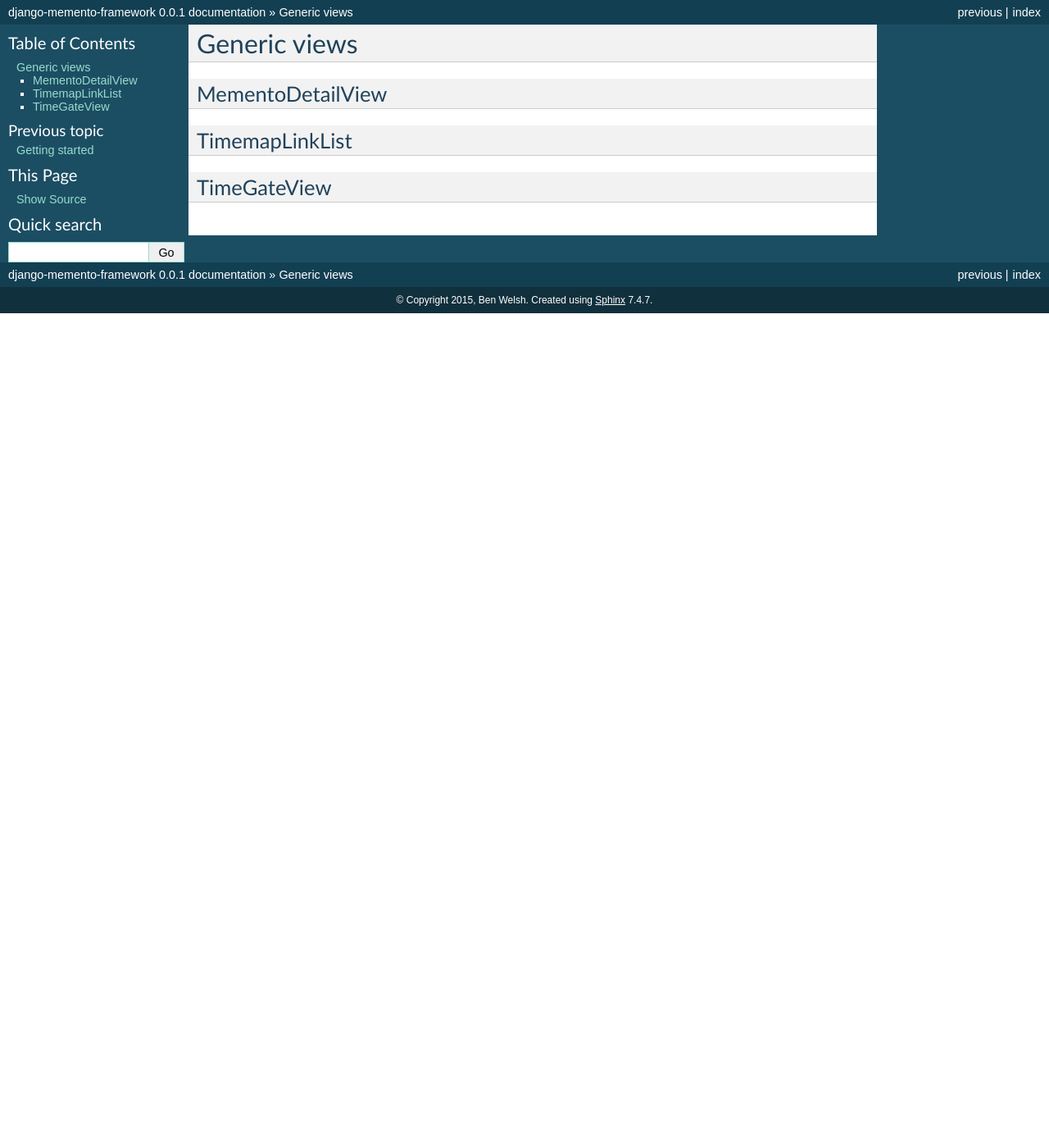
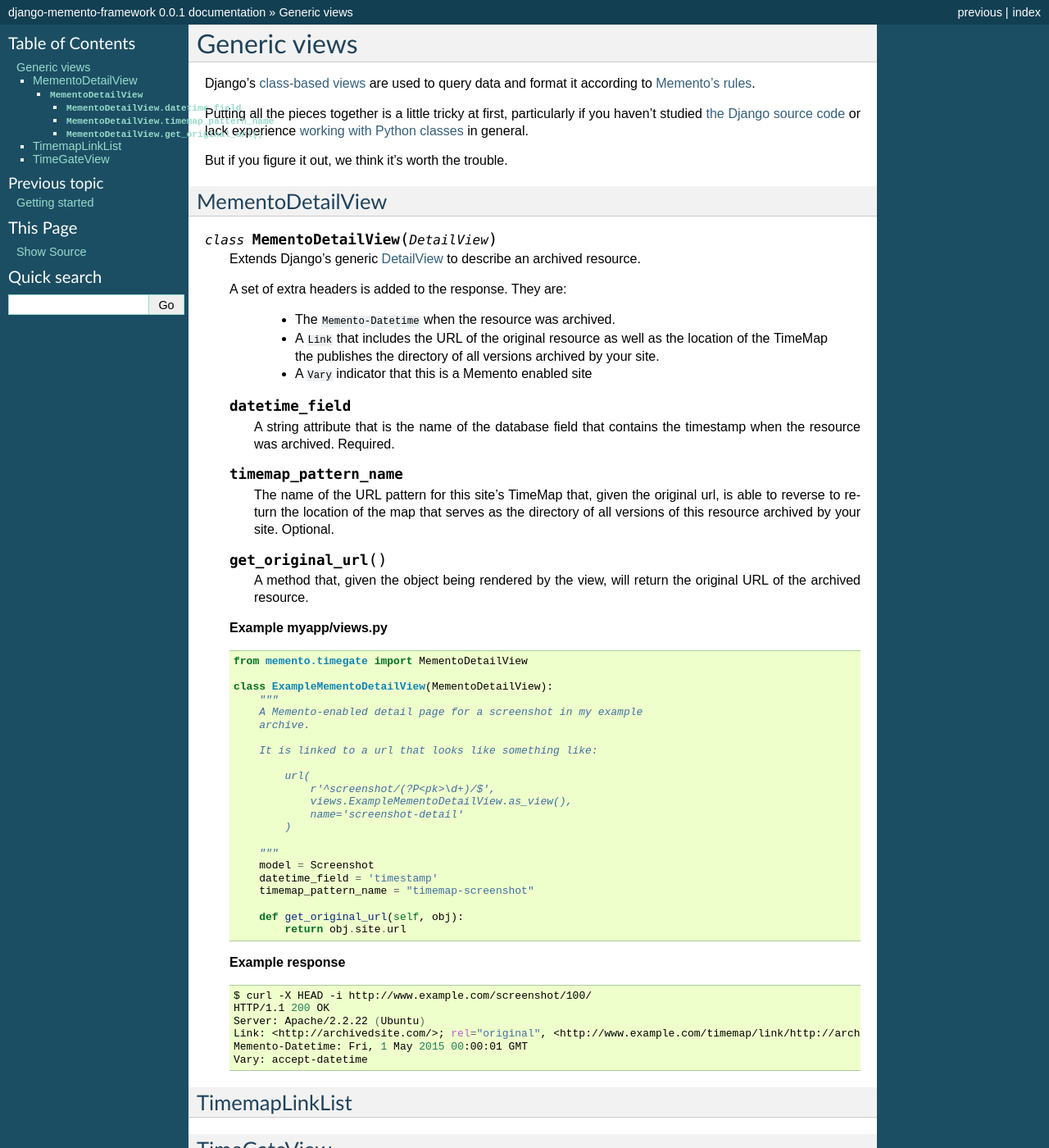
Before and after one commit to palewire/django-memento-framework, a Sphinx documentation site: the page built from docs/genericviews.rst, in a window 1280 px wide and 1400 px high. Shown: the whole window at 82% size. Built offline with Sphinx 7.4.7, drawn with Linux system fonts in a browser that asks for light colours; pages that are not in the unit, such as notebooks, are missing from menus.

Commit message:
MementoDetailView documentation

```diff
--- a/docs/genericviews.rst
+++ b/docs/genericviews.rst
@@ -1,8 +1,78 @@
 Generic views
 =============
 
+Django's `class-based views <https://docs.djangoproject.com/en/dev/topics/class-based-views/>`_  are used to query data and format it according to `Memento's rules <http://www.mementoweb.org/guide/quick-intro/>`_.
+
+Putting all the pieces together is a little tricky at first, particularly if you haven't studied `the Django source code <https://github.com/django/django/tree/master/django/views/generic>`_ or lack experience `working with Python classes <http://www.diveintopython.net/object_oriented_framework/defining_classes.html>`_ in general.
+
+But if you figure it out, we think it's worth the trouble.
+
 MementoDetailView
 -----------------
+
+.. py:class:: MementoDetailView(DetailView)
+
+    Extends Django's generic `DetailView <https://docs.djangoproject.com/en/dev/ref/class-based-views/base/#django.views.generic.base.DetailView>`_ to describe an archived resource.
+
+    A set of extra headers is added to the response. They are:
+
+        * The ``Memento-Datetime`` when the resource was archived.
+
+        * A ``Link`` that includes the URL of the original resource as well
+          as the location of the TimeMap the publishes the directory of
+          all versions archived by your site.
+
+        * A ``Vary`` indicator that this is a Memento enabled site
+
+    .. py:attribute:: datetime_field
+
+        A string attribute that is the name of the database field that contains the timestamp when the resource was archived. Required.
+
+    .. py:attribute:: timemap_pattern_name
+
+        The name of the URL pattern for this site's TimeMap that, given the original url, is able to reverse to return the location of the map that serves as the directory of all versions of this resource archived by your site. Optional.
+
+    .. py:method:: get_original_url()
+
+        A method that, given the object being rendered by the view, will return the original URL of the archived resource.
+
+    **Example myapp/views.py**
+
+    .. code-block:: python
+
+        from memento.timegate import MementoDetailView
+
+        class ExampleMementoDetailView(MementoDetailView):
+            """
+            A Memento-enabled detail page for a screenshot in my example
+            archive.
+
+            It is linked to a url that looks like something like:
+
+                url(
+                    r'^screenshot/(?P<pk>\d+)/$',
+                    views.ExampleMementoDetailView.as_view(),
+                    name='screenshot-detail'
+                )
+
+            """
+            model = Screenshot
+            datetime_field = 'timestamp'
+            timemap_pattern_name = "timemap-screenshot"
+
+            def get_original_url(self, obj):
+                return obj.site.url
+
+    **Example response**
+
+    .. code-block:: bash
+
+        $ curl -X HEAD -i http://www.example.com/screenshot/100/
+        HTTP/1.1 200 OK
+        Server: Apache/2.2.22 (Ubuntu)
+        Link: <http://archivedsite.com/>; rel="original", <http://www.example.com/timemap/link/http://archivedsite.com/>; rel="timemap"; type="application/link-format"
+        Memento-Datetime: Fri, 1 May 2015 00:00:01 GMT
+        Vary: accept-datetime
 
 
 TimemapLinkList
--- a/docs/index.rst
+++ b/docs/index.rst
@@ -1,7 +1,7 @@
 django-memento-framework
 ========================
 
-A set for helpers for Django web sites to enable the Memento framework for time-based access
+A set for helpers for Django web sites to enable `the Memento framework <http://www.mementoweb.org/guide/quick-intro/>`_ for time-based access
 
 Contents:
 
```
Also changed, not shown: 2 other files.
